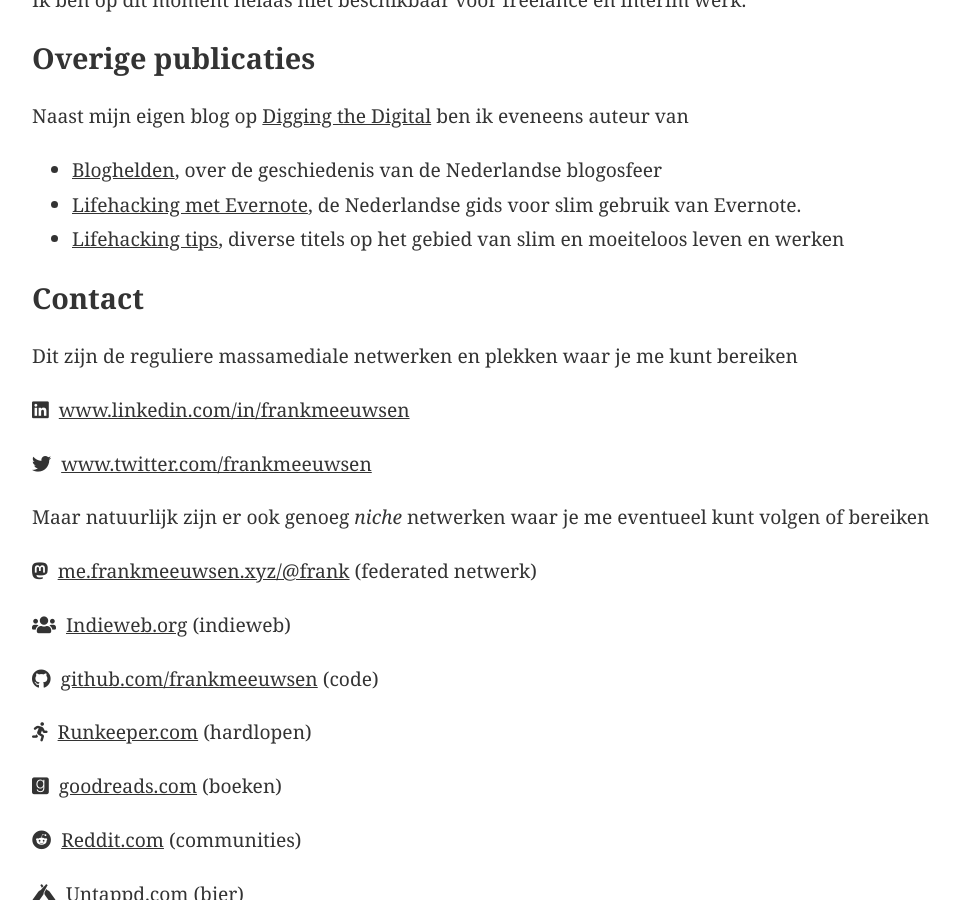
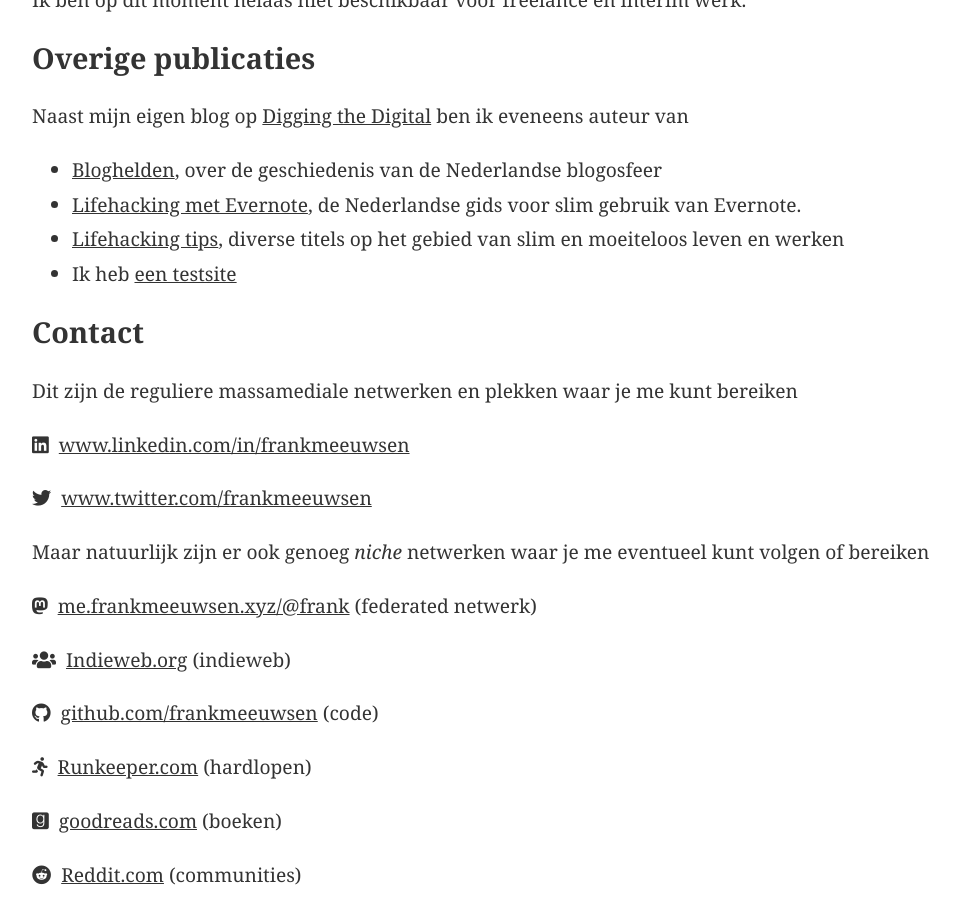
Before and after one commit to frankmeeuwsen/fm.github.io, a Jekyll site: the page built from index.md, in a window 1280 px wide and 900 px high, scrolled down 474 px. Shown: the whole window, without its empty margins (32-992 px from the left). Built offline with Jekyll 4.4.1, drawn with Linux system fonts in a browser that asks for light colours.

```diff
--- a/index.md
+++ b/index.md
@@ -21,11 +21,13 @@ Naast mijn eigen blog op [Digging the Digital][1] ben ik eveneens auteur van
 - [Bloghelden][2], over de geschiedenis van de Nederlandse blogosfeer
 - [Lifehacking met Evernote][3], de Nederlandse gids voor slim gebruik van Evernote.
 - [Lifehacking tips][4], diverse titels op het gebied van slim en moeiteloos leven en werken
+- Ik heb [een testsite][5]
 
 
 [1]:	https://diggingthedigital.com
 [2]:	https://bloghelden.nl
 [3]:	https://github.com/frankmeeuwsen/Lifehacking-met-Evernote
 [4]:	https://support.vanduurenmedia.nl/Downloads/9789089650818/175%20Lifehackingtips%20met%20klikbare%20links.pdf
+[5]:	https://frankmeeuwsen.xyz
 
 [image-1]:	/images/avatar.jpg
```
